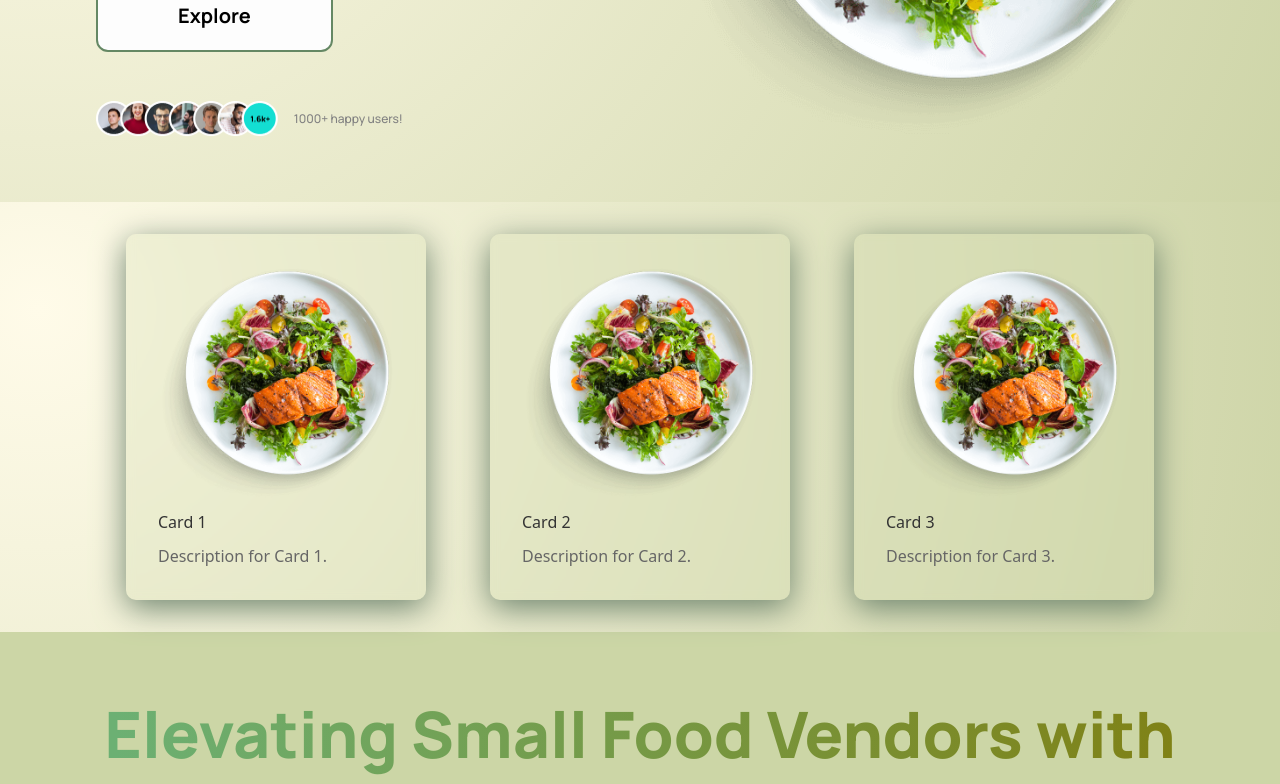
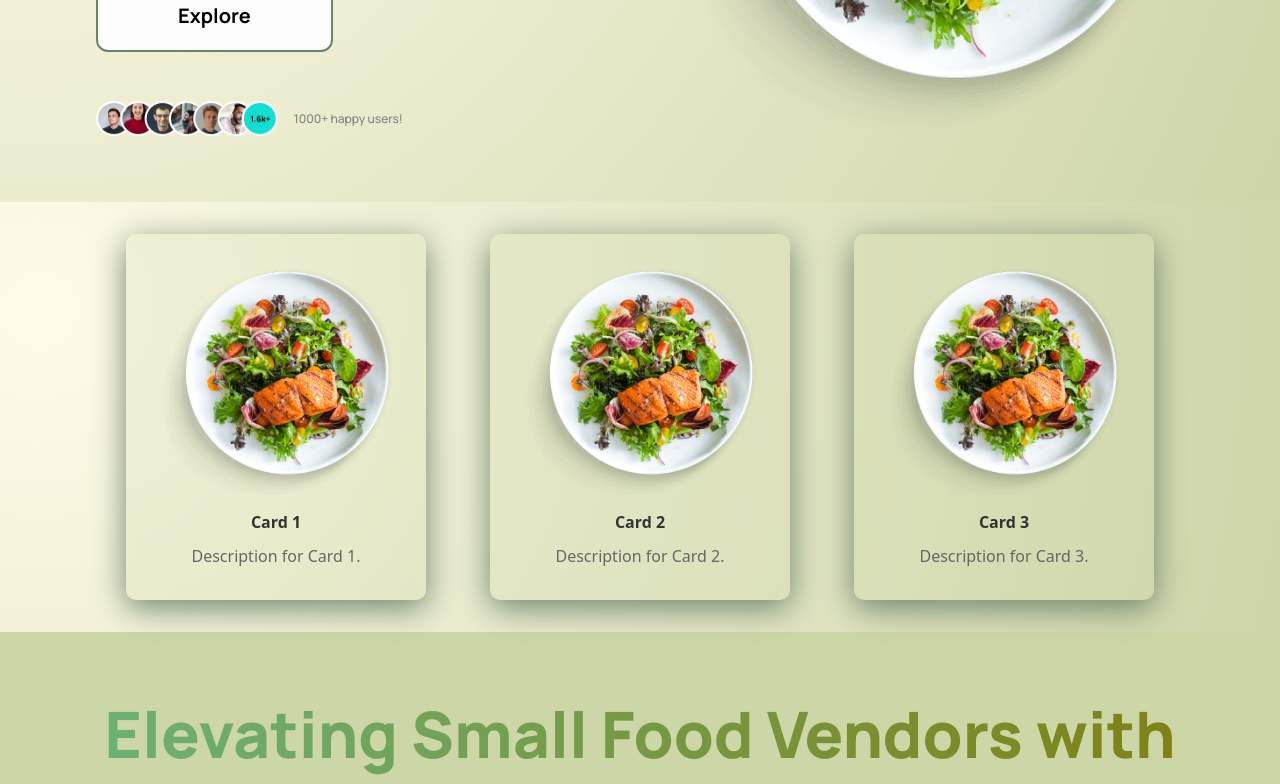
Before and after one commit to pratham4434/SavourySearches, a React (Create React App) app in the folder frontend/: page / in a window 1280 px wide. Shown: the part 552-1336 px from the top of the page. Built offline with nearby package versions, Linux system fonts and the light colour scheme.

Commit message:
minor changes

```diff
--- a/frontend/src/components/cardsection/Cards.jsx
+++ b/frontend/src/components/cardsection/Cards.jsx
@@ -31,8 +31,8 @@ const Cards = () => {
       {cardsData.map((card) => (
         <div className="card" key={card.id}>
           <img src={card.image} alt={`Image ${card.id}`} />
-          <h3>{card.title}</h3>
-          <p>{card.description}</p>
+          <h3 className='card_title'>{card.title}</h3>
+          <p >{card.description}</p>
         </div>
       ))}
     </div>
--- a/frontend/src/components/cardsection/cards.css
+++ b/frontend/src/components/cardsection/cards.css
@@ -7,6 +7,10 @@
   }
 
   .card {
+    display: flex;
+    justify-content: center;
+    align-items: center;
+    flex-direction: column;
     width: 300px;
     background-color: #e3eeb9;
     border-radius: 10px;
@@ -23,8 +27,13 @@
     border-radius: 10px;
   }
 
+  .card_title{
+    color: black;
+    font-weight: 700;
+  }
   .card:hover {
     transform: scale(1.05);
+
   }
 
   .card img {
```
